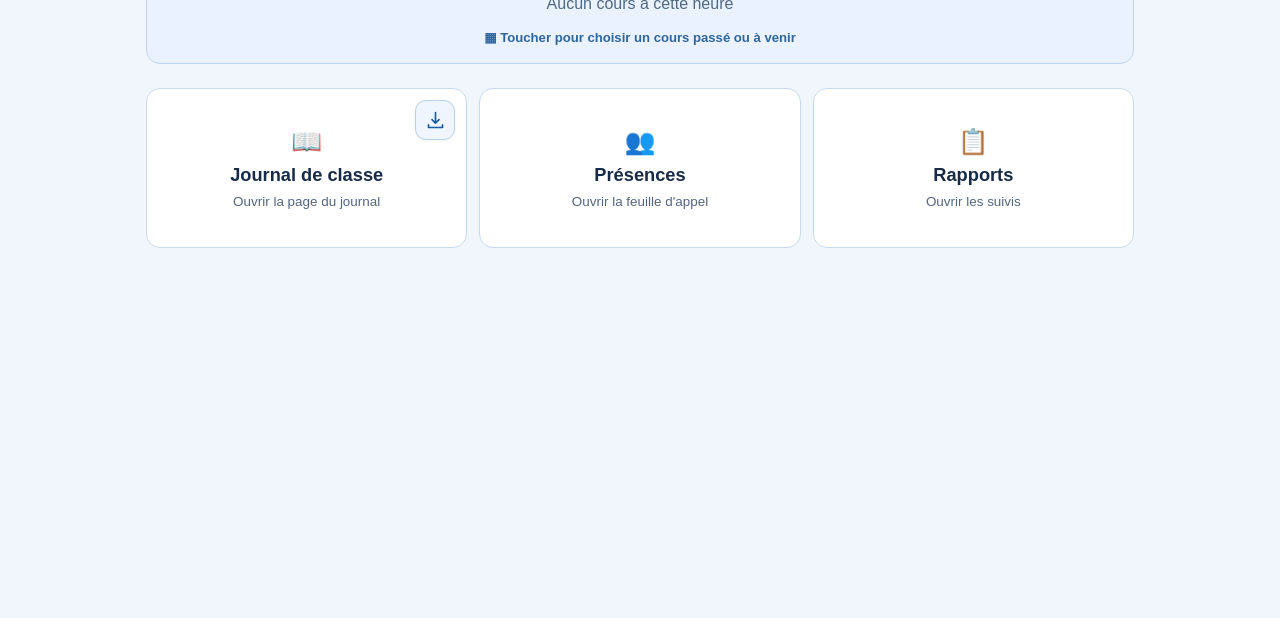
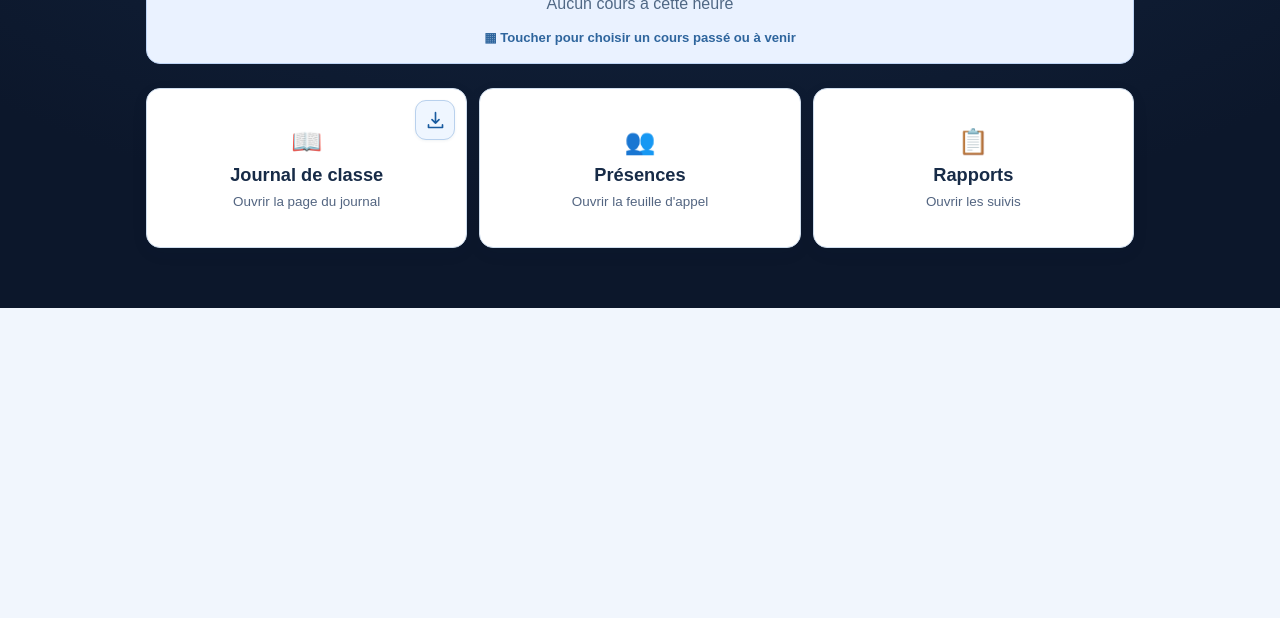
Before and after one commit to benjamintopojani-code/topmath, a plain HTML site: page administratif.html in a window 1280 px wide. Shown: the part 182-800 px from the top of the page. Drawn offline with Linux system fonts and the light colour scheme.

Commit message:
style: apply Tech Premium to administratif.html

```diff
--- a/administratif.html
+++ b/administratif.html
@@ -334,7 +334,7 @@ header .topbar-back:focus-visible{outline:3px solid #e39c22;outline-offset:2px}
 #adminNav .admin-journal-export:hover{background:#dceeff;border-color:#7eaddf}
 #adminNav .admin-journal-export svg{width:21px;height:21px}
 @media(max-width:650px){#adminNav .admin-journal-tile>.tile{min-height:105px}}
-</style></head><body>
+</style><link rel="stylesheet" href="tech-premium.css?v=1"></head><body>
 <header><strong id="topbarTitle">TOP'MATH <span class="topbar-divider">·</span> ADMINISTRATIF</strong><div class="topbar-controls"><button id="topSettingsBtn" type="button" aria-label="Ouvrir les réglages" aria-expanded="false" title="Réglages">⚙️</button><a class="topbar-back" href="enseignant.html" aria-label="Retour à l’espace enseignant" title="Retour à l’espace enseignant">←</a></div></header>
 <main>
 <button type="button" id="adminClassBanner" class="admin-class-banner admin-class-select" aria-haspopup="dialog" aria-controls="coursePicker" aria-label="Choisir une classe dans mon horaire"><span class="admin-class-caption">CLASSE EN COURS</span><h1 id="adminClassTitle">Aucun cours en cours</h1><p id="adminClassPeriod">La classe s'affiche selon l'horaire.</p><span class="class-pick-hint"><span aria-hidden="true">▦</span> Toucher pour choisir un cours passé ou à venir</span></button>
```
